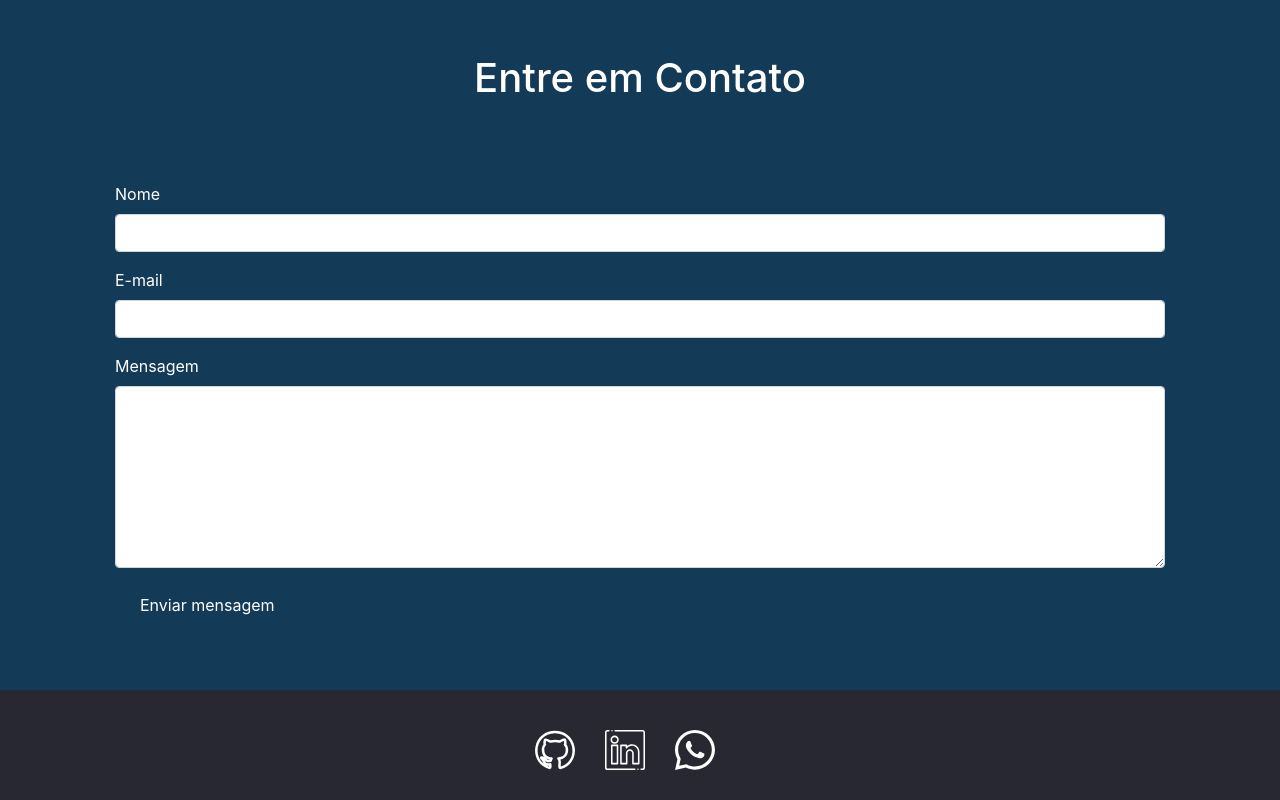
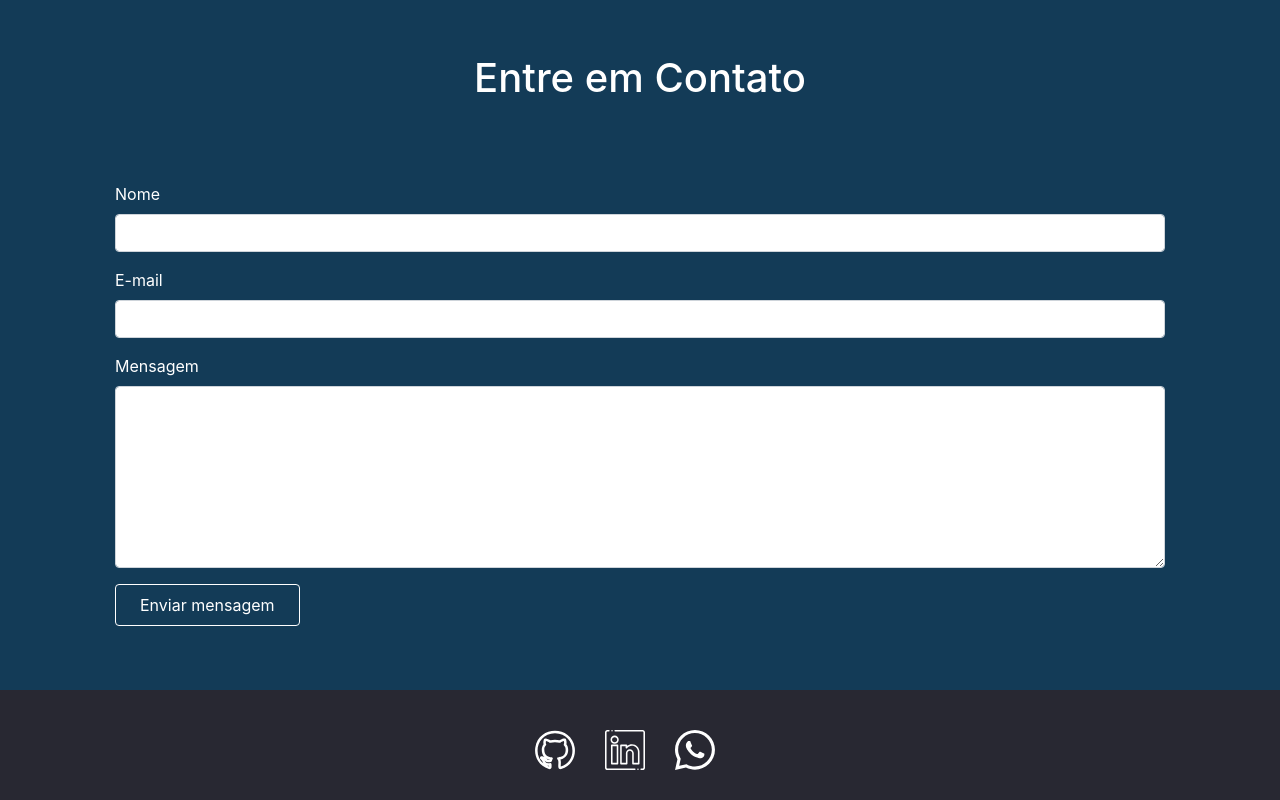
Before and after one commit to LuanColeto/portfolio, a React (Create React App) app: page / in a window 1280 px wide. Shown: the part 3677-4477 px from the top of the page. Built offline with nearby package versions, Linux system fonts and the light colour scheme.

Commit message:
Contact form

```diff
--- a/src/Components/Contact/Contact.css
+++ b/src/Components/Contact/Contact.css
@@ -23,6 +23,7 @@
     margin-left: 0px;
 }
 
-form {
-
+#submit-btn {
+    border-style: solid;
+    border-color: #fff;
 }
--- a/src/Components/Contact/Contact.jsx
+++ b/src/Components/Contact/Contact.jsx
@@ -13,19 +13,20 @@ class Contact extends Component{
                     </div>
                     <div className="row">
                         <div className="col-md-12 mb-5">
-                            <form className=" ">
-
+                            <form className=" " action="https://api.staticforms.xyz/submit" method="post">
+                                <input type="hidden" name="accessKey" value="2541623f-fdf9-45bf-93fa-93892e56264f"/>
+                                <input type="hidden" name="subject" value="Mensagem do site" />
                                 <div  className="row form-group">
                                     <div className="col-md-12">
-                                        <label className="text-white label-text" htmlFor="fname">Nome</label>
-                                        <input type="text" id="fname"  className="form-control"/>
+                                        <label className="text-white label-text">Nome</label>
+                                        <input type="text"  name="name" className="form-control"/>
                                     </div>
                                 </div>
 
                                 <div className="row form-group">
                                     <div className="col-md-12">
                                         <label className="text-white label-text" htmlFor="email">E-mail</label>
-                                        <input type="email" id="email" className="form-control"/>
+                                        <input type="email"  name="email"  className="form-control"/>
                                     </div>
                                 </div>
 
@@ -33,13 +34,14 @@ class Contact extends Component{
                                 <div className="row form-group">
                                     <div className="col-md-12">
                                         <label className="text-white label-text " htmlFor="mensage">Mensagem</label>
-                                        <textarea  name="message" id="message" cols="30" rows="7" className="form-control" />
+                                        <textarea  name="message" name="message" cols="30" rows="7" className="form-control" />
                                     </div>
                                 </div>
-
+                                <input type="hidden" name="replyTo" value="luancoleto@outlook.com"/>
+                                <input type="text" name="honeypot" style={{display: 'none'}}></input>
                                 <div className="row form-group">
                                     <div className="col-md-12">
-                                        <input type="submit" value="Enviar mensagem" className="btn py-2 px-4 text-white label-text"/>
+                                        <input type="submit" value="Enviar mensagem" className="btn py-2 px-4 text-white label-text" id="submit-btn"/>
                                     </div>
                                 </div>
 
```
